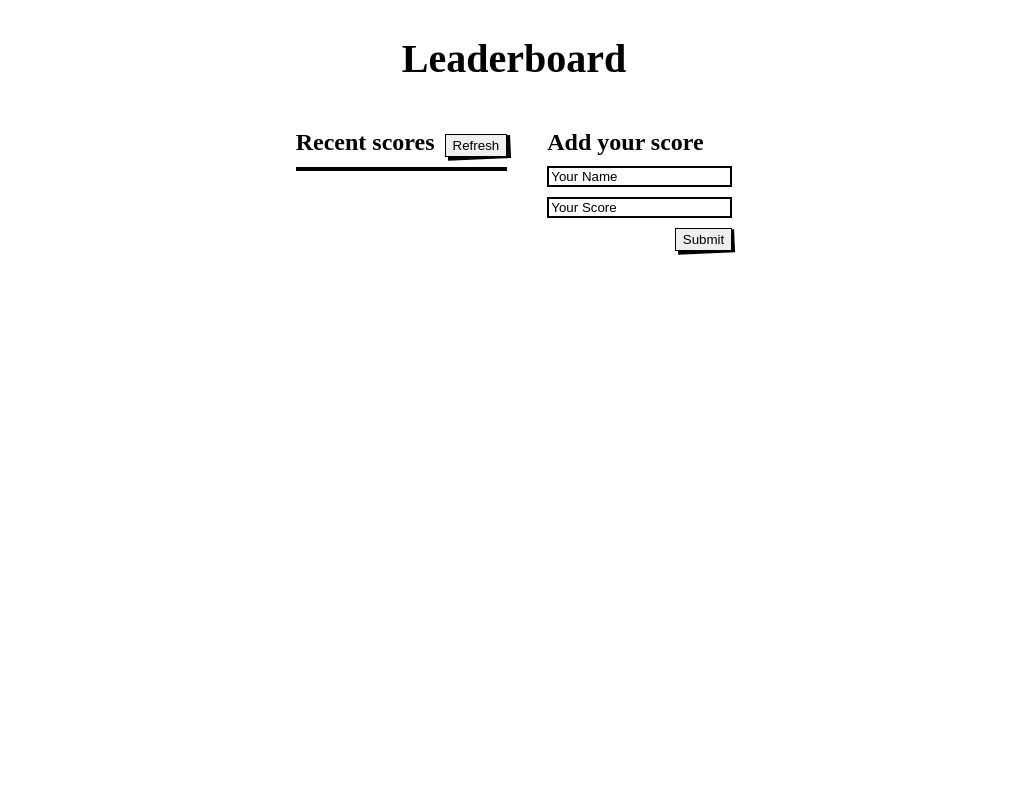
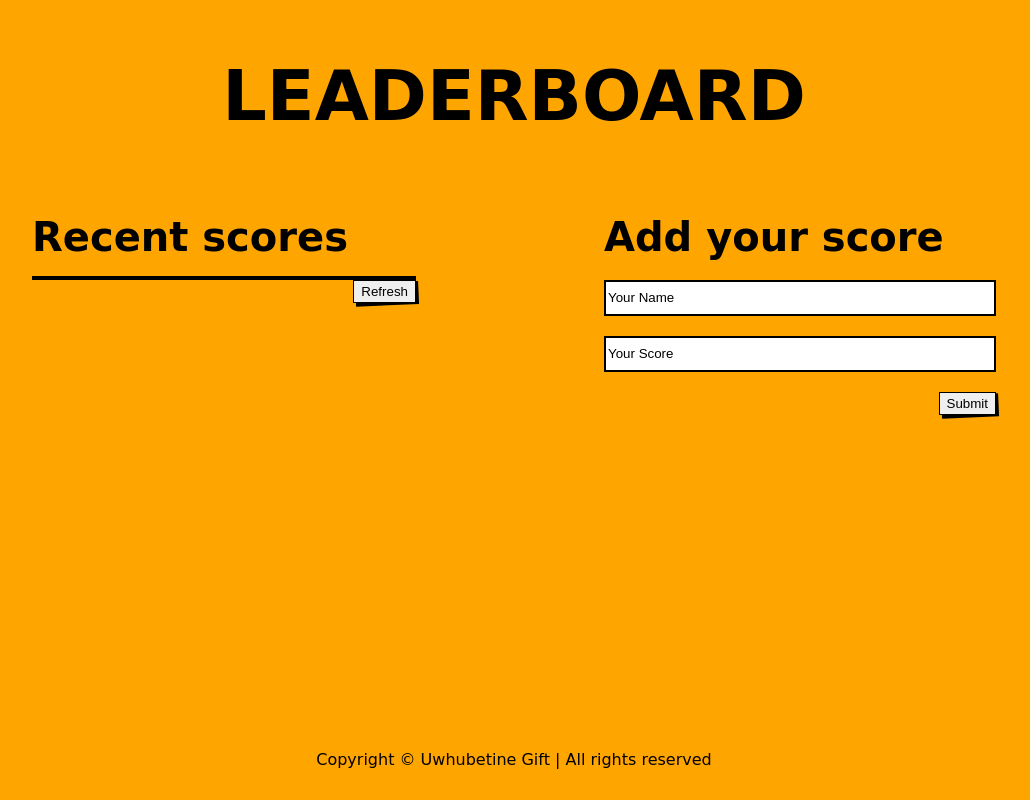
Before and after one commit to Ghiftee/Leaderboard, a website built with webpack: page src/index.html in a window 1280 px wide. Shown: the whole page, without its empty margins (126-1156 px from the left). Built offline with nearby package versions, Linux system fonts and the light colour scheme; no server answers.

Commit message:
Add styling

```diff
--- a/src/css/styles.scss
+++ b/src/css/styles.scss
@@ -1,4 +1,13 @@
+body {
+  background-color: orange;
+  font-family: cursive;
+}
+
 h1 {
+  font-size: 70px;
+}
+
+.font {
   font-size: 40px;
 }
 
@@ -8,10 +17,6 @@ h1 {
 
 .d-inline {
   display: inline;
-}
-
-.d-block {
-  display: block;
 }
 
 .flex-col {
@@ -26,12 +31,12 @@ h1 {
   padding: 0;
 }
 
-.p-20 {
-  padding: 20px;
+.p-30 {
+  padding: 30px;
 }
 
-.mt-10 {
-  margin-top: 10px;
+.mt-20 {
+  margin-top: 20px;
 }
 
 .me-10 {
@@ -42,8 +47,28 @@ h1 {
   width: 100vw;
 }
 
-.justify-center {
-  justify-content: center;
+.w-30 {
+  width: 30vw;
+}
+
+.h-30 {
+  height: 30px;
+}
+
+.h-50 {
+  height: 50px;
+}
+
+.bottom {
+  bottom: 0;
+}
+
+.pos-fixed{
+  position: fixed;
+}
+
+.justify {
+  justify-content: space-evenly;
 }
 
 .align-center {
@@ -82,7 +107,7 @@ h1 {
 }
 
 .bg-gray {
-  background-color: gray;
+  background-color: rgb(224, 220, 220);
 }
 
 .no-list-style {
--- a/src/index.js
+++ b/src/index.js
@@ -1,5 +1,6 @@
 import './css/styles.css';
 import { createGame, refresh, submit } from './api.js';
+import { allLimit } from 'async';
 
 const initialize = () => {
   const root = document.getElementById('root');
@@ -7,49 +8,53 @@ const initialize = () => {
   const main = document.createElement('main');
   main.classList.add('d-flex', 'flex-col', 'align-center');
   const header = document.createElement('h1');
-  header.innerText = 'Leaderboard';
+  header.innerText = 'LEADERBOARD';
   const section = document.createElement('section');
-  section.classList.add('d-flex', 'justify-center', 'w-100');
+  section.classList.add('d-flex', 'justify', 'w-100');
   const div1 = document.createElement('div');
-  div1.classList.add('p-20');
+  div1.classList.add('p-30', 'w-30');
   const div1B = document.createElement('div');
   const secondHeader = document.createElement('h2');
   secondHeader.innerText = 'Recent scores';
-  secondHeader.classList.add('d-inline', 'me-10');
+  secondHeader.classList.add('d-inline', 'me-10', 'font');
   const refreshButton = document.createElement('button');
   refreshButton.id = 'refresh-btn';
   refreshButton.innerText = 'Refresh';
-  refreshButton.classList.add('btn', 'd-inline', 'pos-rel', 'btn-shadow');
+  refreshButton.classList.add('btn', 'float-right', 'pos-rel', 'btn-shadow', 'mt-20');
   const list = document.createElement('ul');
   list.id = 'scores';
-  list.classList.add('d-block', 'mt-10', 'border', 'p-0', 'no-list-style');
+  list.classList.add('border', 'p-0', 'no-list-style');
   const div2 = document.createElement('div');
-  div2.classList.add('p-20');
+  div2.classList.add('p-30',);
   const headerTwo = document.createElement('h2');
   headerTwo.innerText = 'Add your score';
-  headerTwo.classList.add('d-inline');
+  headerTwo.classList.add('d-inline', 'font');
   const form = document.createElement('form');
   const input1 = document.createElement('input');
   input1.id = 'nameInput';
-  input1.classList.add('mt-10', 'border');
+  input1.classList.add('mt-20', 'border', 'w-30', 'h-30');
   input1.placeholder = 'Your Name';
   const br1 = document.createElement('br');
   const input2 = document.createElement('input');
   input2.id = 'scoreInput';
-  input2.classList.add('mt-10', 'border');
+  input2.classList.add('mt-20', 'border', 'w-30', 'h-30');
   input2.placeholder = 'Your Score';
   const br2 = document.createElement('br');
   const submitButton = document.createElement('button');
   submitButton.id = 'submit-btn';
   submitButton.innerText = 'Submit';
-  submitButton.classList.add('btn', 'mt-10', 'float-right', 'pos-rel', 'btn-shadow');
+  submitButton.classList.add('btn', 'mt-20', 'float-right', 'pos-rel', 'btn-shadow');
+  const footer = document.createElement('footer');
+  footer.innerHTML = 'Copyright &#169 Uwhubetine Gift | All rights reserved ';
+  footer.classList.add('pos-fixed', 'p-mx', 'bottom','h-50');
+
 
   form.append(input1, br1, input2, br2, submitButton);
   div2.append(headerTwo, form);
   div1B.append(secondHeader, refreshButton);
   div1.append(div1B, list);
   section.append(div1, div2);
-  main.append(header, section);
+  main.append(header, section, footer);
   root.append(main);
 
   createGame();
```
Also changed, not shown: src/css/styles.css, 1 other file.
